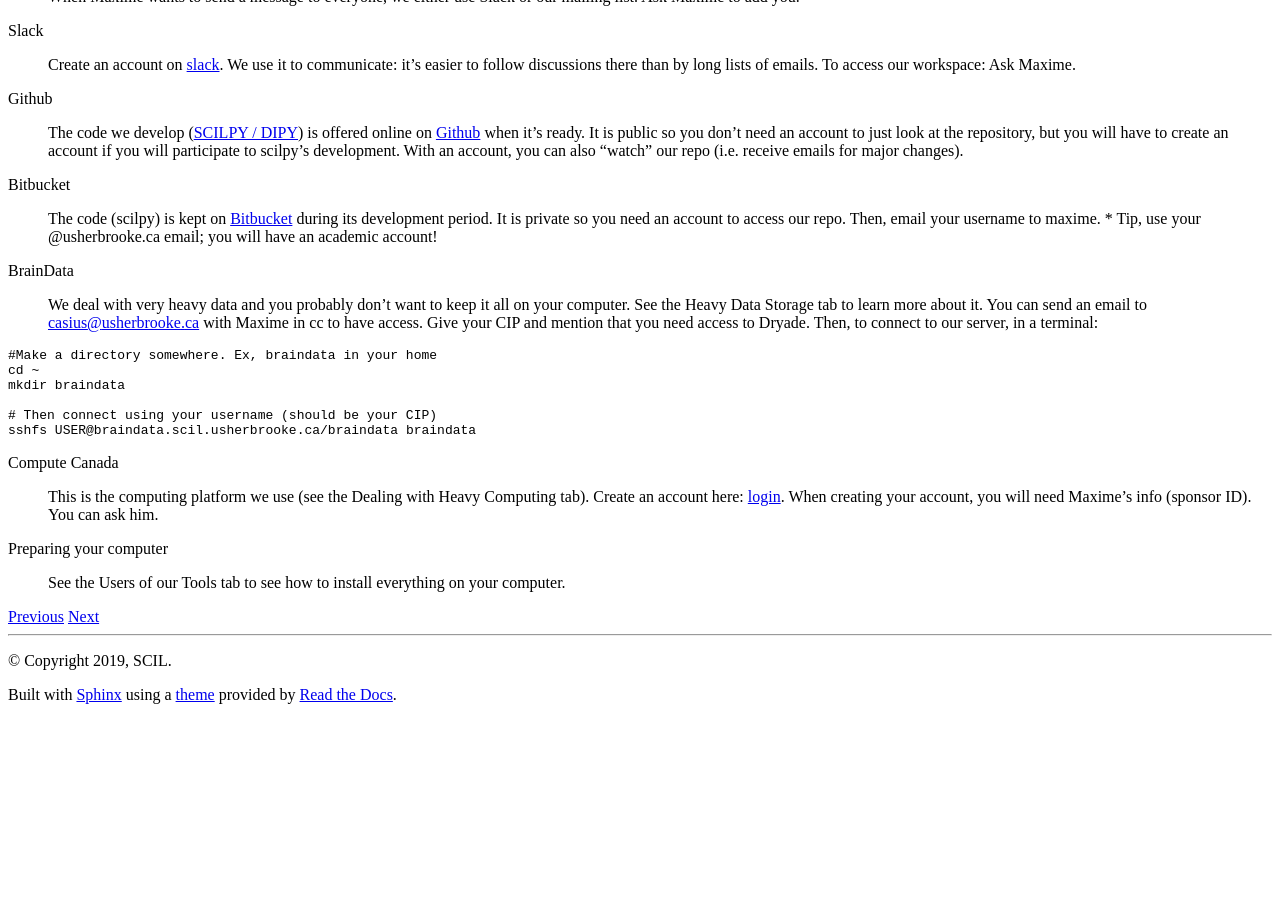
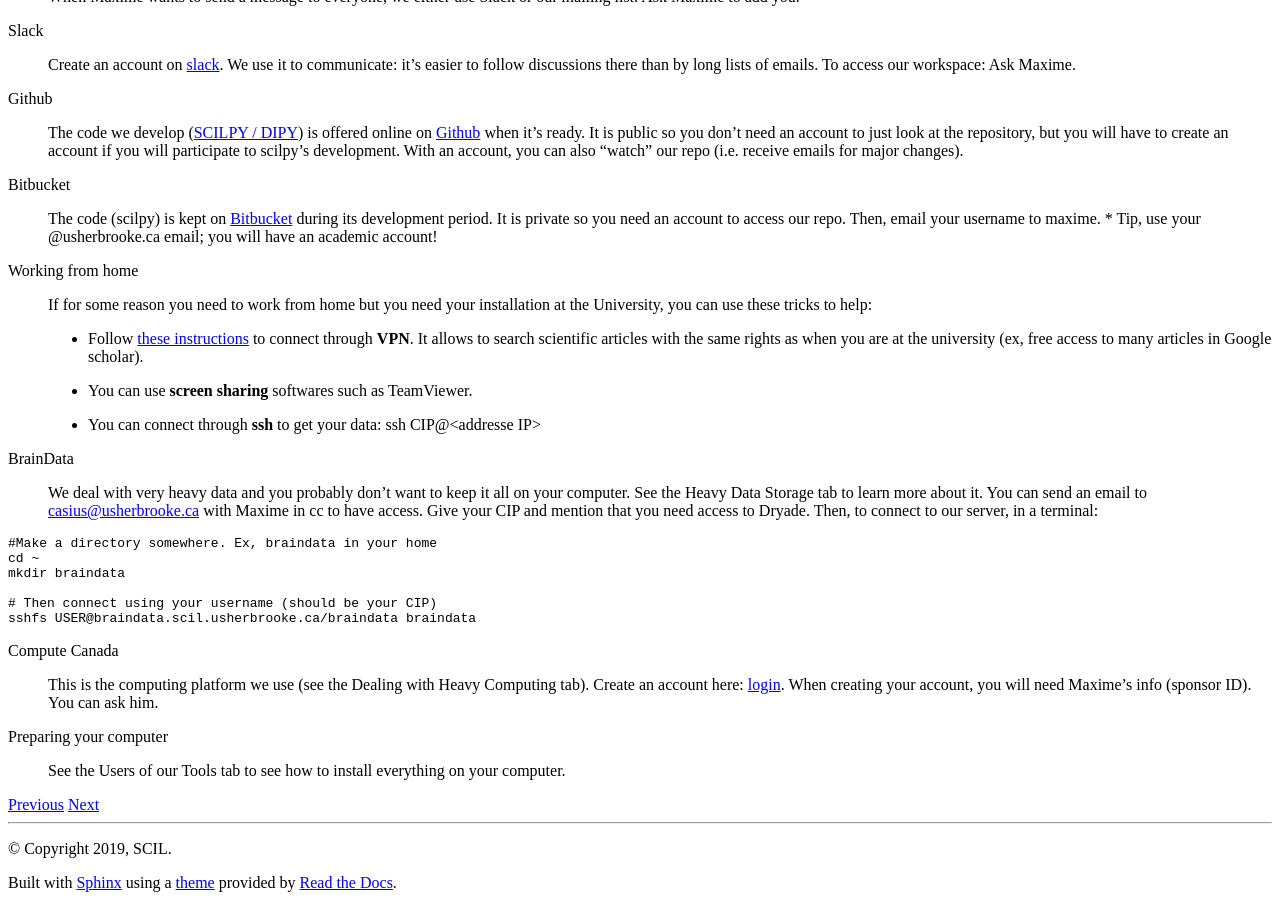
Before and after one commit to scilus/scil-documentation, a Sphinx documentation site: the page built from source/arriving/welcome.rst, in a window 1280 px wide and 900 px high, scrolled down 1201 px. Built offline with Sphinx 7.4.7 and the Read the Docs theme 2.0.0, drawn with Linux system fonts in a browser that asks for light colours; before the commit the page ends 1913 px from its top, so only the background shows below that.

Commit message:
added VPN info

```diff
--- a/source/arriving/welcome.rst
+++ b/source/arriving/welcome.rst
@@ -23,6 +23,14 @@
     The code we develop (:ref:`ref_scilpy_page`) is offered online on `Github <https://github.com/>`_ when it's ready. It is public so you don't need an account to just look at the repository, but you will have to create an account if you will participate to scilpy's development. With an account, you can also "watch" our repo (i.e. receive emails for major changes).
 Bitbucket
     The code (scilpy) is kept on `Bitbucket <https://bitbucket.org/>`_ during its development period. It is private so you need an account to access our repo. Then, email your username to maxime. * Tip, use your @usherbrooke.ca email; you will have an academic account!
+Working from home
+    If for some reason you need to work from home but you need your installation at the University, you can use these tricks to help:
+
+    - Follow `these instructions <https://www.usherbrooke.ca/services-informatiques/repertoire/reseaux/rpv/>`_ to connect through **VPN**. It allows to search scientific articles with the same rights as when you are at the university (ex, free access to many articles in Google scholar).
+    - You can use **screen sharing** softwares such as TeamViewer.
+    - You can connect through **ssh** to get your data: ssh CIP@<addresse IP>
+
+
 BrainData
     We deal with very heavy data and you probably don't want to keep it all on your computer. See the Heavy Data Storage tab to learn more about it. You can send an email to casius@usherbrooke.ca with Maxime in cc to have access. Give your CIP and mention that you need access to Dryade. Then, to connect to our server, in a terminal:
 
```
